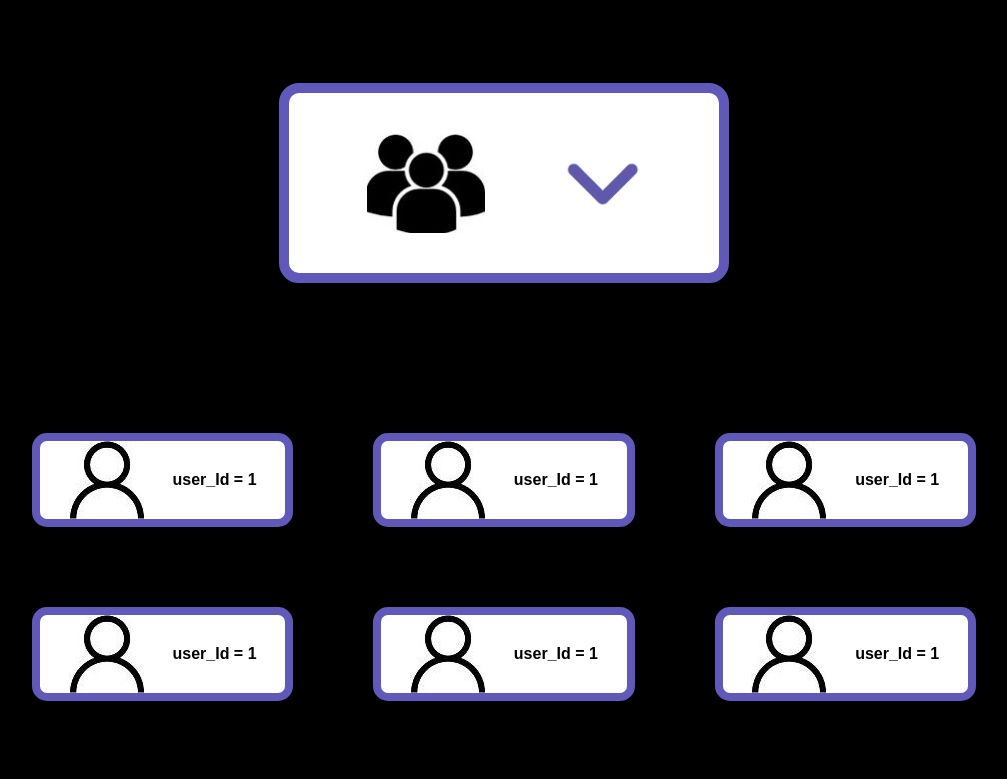
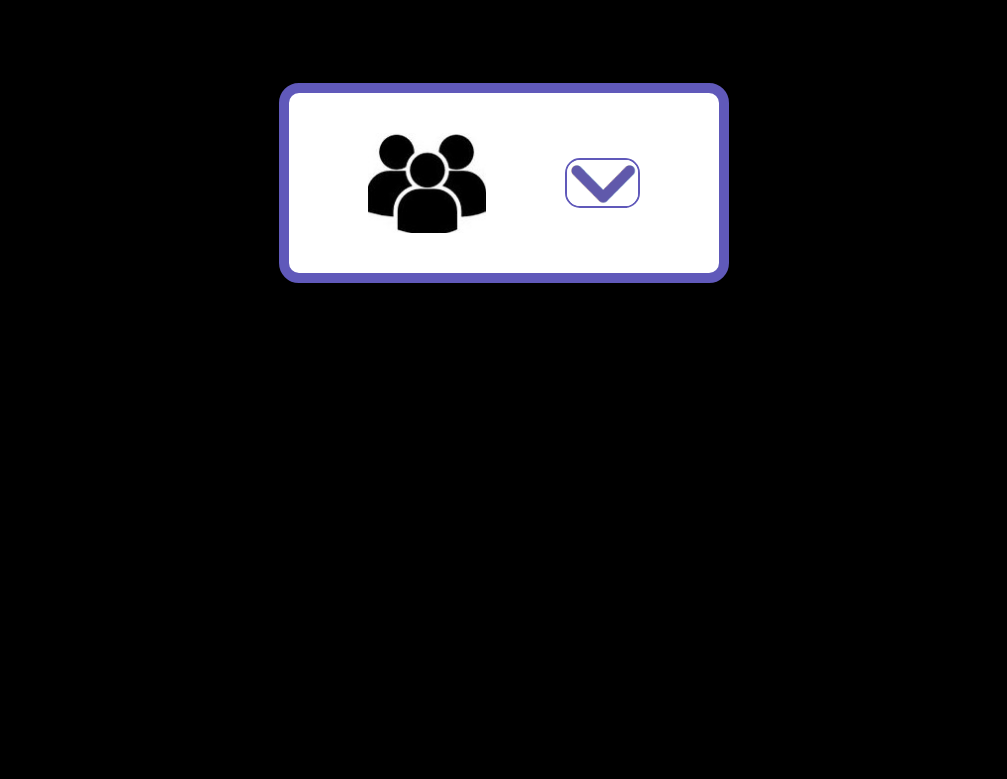
Before and after one commit to Kunal2806/viewPost, a React (Vite) app: page / in a window 1280 px wide. Shown: the part 300-1079 px from the top of the page, without its empty margins (136-1143 px from the left). After the commit the page ends 820 px from the top, so only its background shows below. Built offline with nearby package versions, Linux system fonts and the light colour scheme.

Commit message:
add togglebutton

```diff
--- a/src/Home.tsx
+++ b/src/Home.tsx
@@ -1,11 +1,8 @@
 import Hero from "./components/Hero";
 import Navbar from "./components/Navbar";
-import Users from "./components/Users";
-import Data from "./Data/data.json";
 import "./Style.css";
 
 function Home() {
-  let i = 0;
   return (
     <>
       <div className="Container">
@@ -14,11 +11,6 @@ function Home() {
         </header>
         <main>
           <Hero />
-          <section className="UsersDiv">
-            {Data.map((_post) => (
-              <Users key={(i = i + 1)} user_id={_post.userId} />
-            ))}
-          </section>
         </main>
       </div>
     </>
--- a/src/Style.css
+++ b/src/Style.css
@@ -15,11 +15,10 @@
 }
 
 .UsersDiv {
-    margin: 110px auto;
+    margin: 60px auto;
     width: 80%;
     display: grid;
     grid-template-columns: 1fr 1fr 1fr;
-    /* display: none; */
 }
 
 /* Navbar.tsx*/
@@ -130,15 +129,13 @@
     height: 50px;
     border-radius: 15px;
     cursor: pointer;
+    border: 2px solid #6059ba;
 }
 
 .usersArrow:active{
     scale: 1.1;
 }
 
-.UsersCard .usersArrow:hover {
-    border: 2px solid #6059ba;
-}
 
 /* Users.tsx */
 
--- a/src/components/Hero.tsx
+++ b/src/components/Hero.tsx
@@ -1,4 +1,10 @@
+import Users from "./Users";
+import Data from "./Data/data.json";
+import { useState } from "react";
+
 function Hero() {
+  const [Arrow, setArrow] = useState(false);
+  // const [prev, setprev] = useState(0);
   return (
     <>
       <div className="HeroTitle">
@@ -10,8 +16,27 @@ function Hero() {
       </div>
       <div className="UsersCard">
         <img className="usersImg" src="./image/users.jpg" />
-        <img className="usersArrow" src="./image/usersArrow.png" />
+        <img
+          className="usersArrow"
+          src={Arrow ? "./image/usersDownArrow.png" : "./image/usersArrow.png"}
+          onClick={() => setArrow((pre) => !pre)}
+        />
       </div>
+      {/* {Data.map((_post, index) => {
+        if (prev !== _post.userId) {
+          <div className="UsersDiv">
+            <Users key={index} user_id={_post.userId} />
+          </div>;
+        }
+        setprev(_post.userId);
+      })} */}
+      {Arrow && (
+        <div className="UsersDiv">
+          {Data.map((_post, index) => (
+            <Users key={index} user_id={_post.userId} />
+          ))}
+        </div>
+      )}
     </>
   );
 }
```
Also changed, not shown: public/image/usersDownArrow.png (added), src/components/Data/data.json (renamed from src/Data/data.json).
